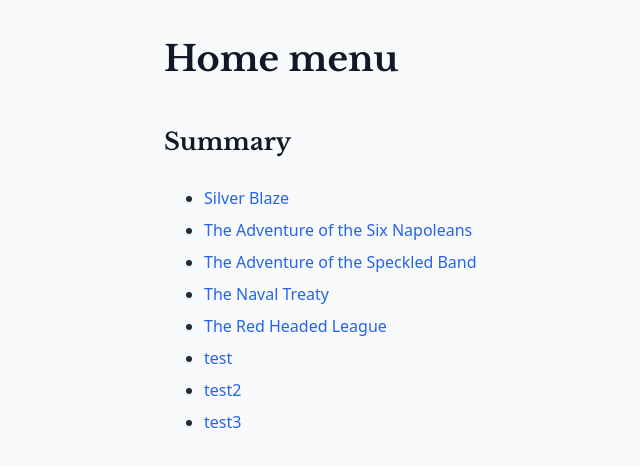
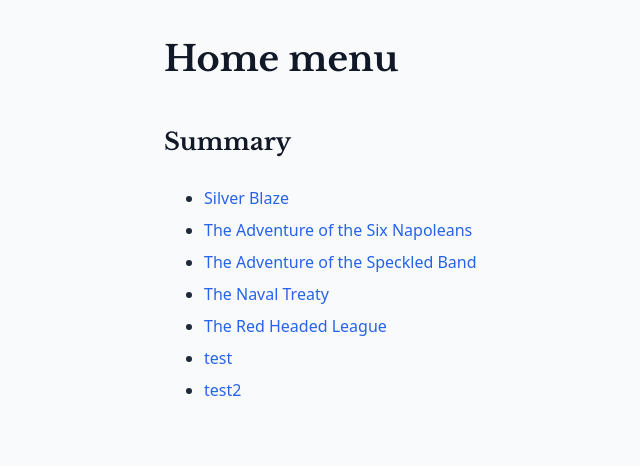
Before and after one commit to ycechungAI/cmd-ssg, a plain HTML site: page index.html in a window 1280 px wide. Shown: the full height of the page, 76-716 px from the left. Drawn offline with nearby package versions, Linux system fonts and the light colour scheme.

Commit message:
removed test3

```diff
--- a/index.html
+++ b/index.html
@@ -82,7 +82,6 @@
 <li><a href='The_Red_Headed_League.html'>The Red Headed League</a></li>
 <li><a href='test/test2/test.html'>test</a></li>
 <li><a href='test/test2.html'>test2</a></li>
-<li><a href='test/test3.html'>test3</a></li>
 
         </ul>
     </body>
```
